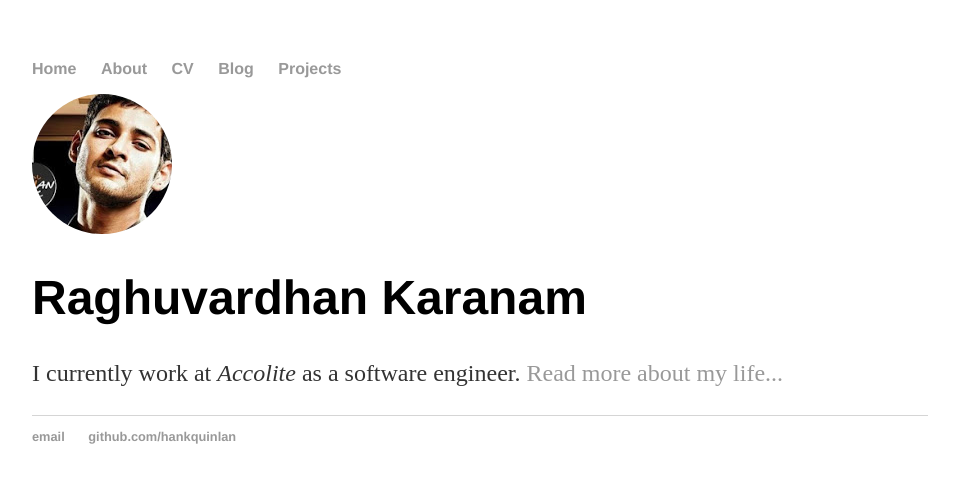
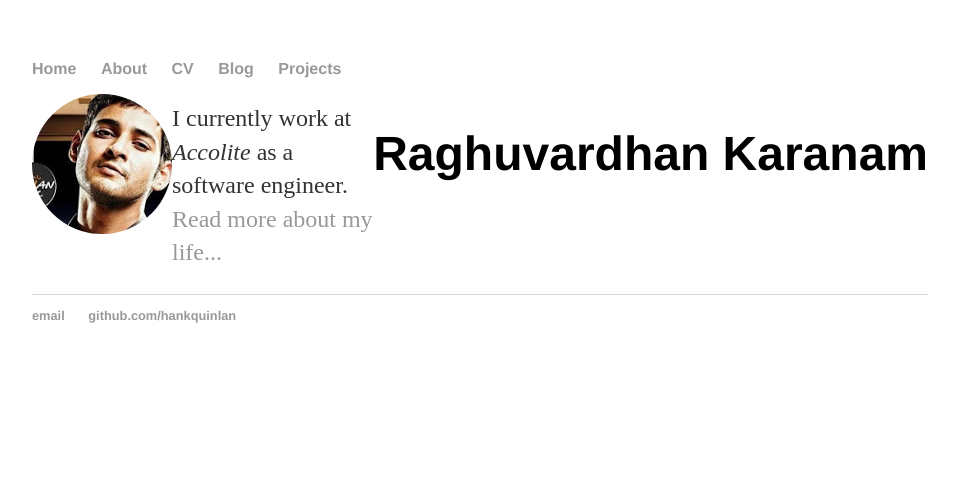
Before and after one commit to raghuvardhan/raghuvardhan.github.io, a Jekyll site: the page built from index.html, in a window 1280 px wide. Shown: the top 483 px of the page, without its empty margins (160-1119 px from the left). Built offline with Jekyll 4.4.1, drawn with Linux system fonts in a browser that asks for light colours.

Commit message:
Update _layouts/default.html

```diff
--- a/_layouts/default.html
+++ b/_layouts/default.html
@@ -17,8 +17,12 @@
 			</nav>
 
 			<div class="blurb">
-				<img src="/assets/images/image.jpg" alt="Avatar">
-				<h1>Raghuvardhan Karanam</h1>
+				<span style="float:left;">
+					<img src="/assets/images/image.jpg" alt="Avatar">
+				</span>
+				<span style="float:right;">
+					<h1>Raghuvardhan Karanam</h1>
+				</span>
 			</div><!-- /.blurb -->
 
 			<div class="container">
```
